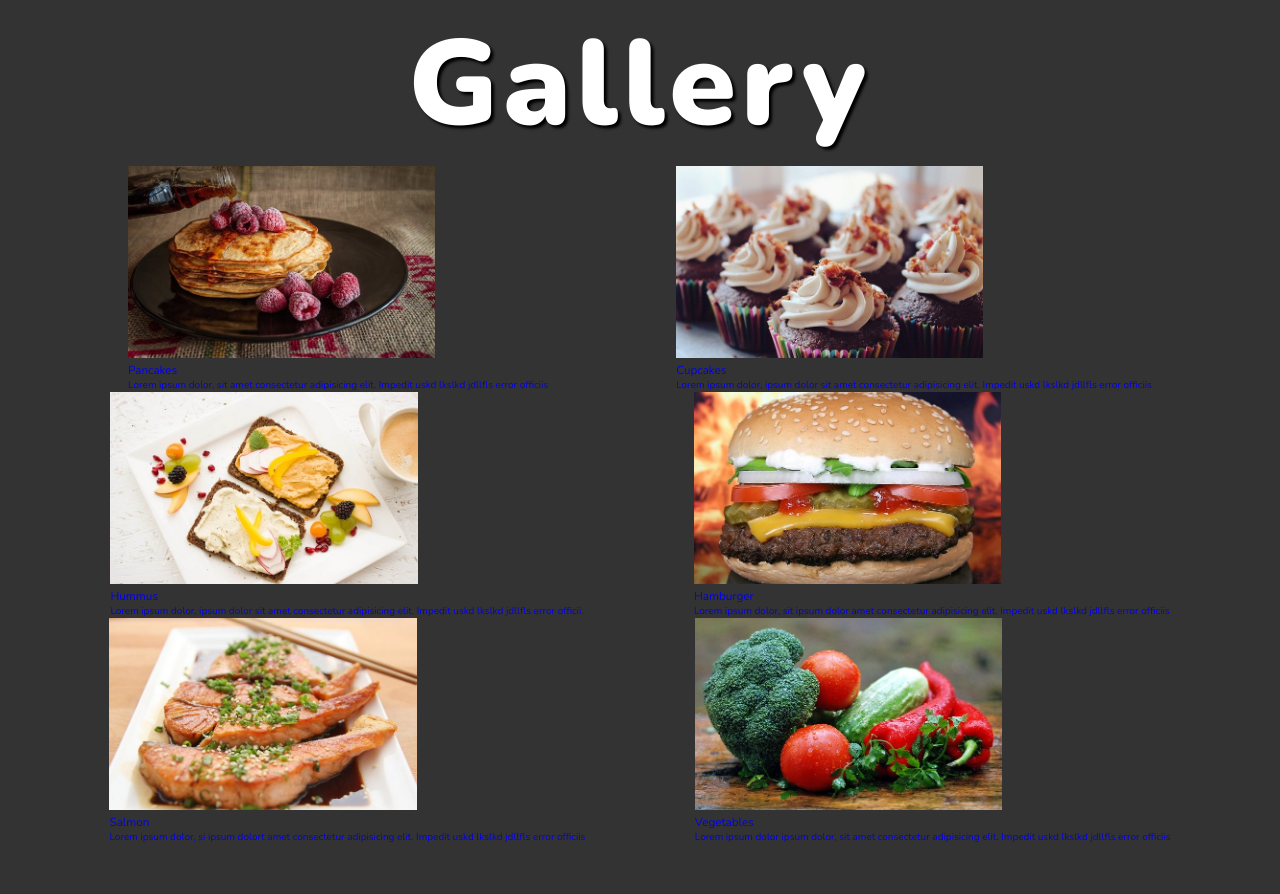
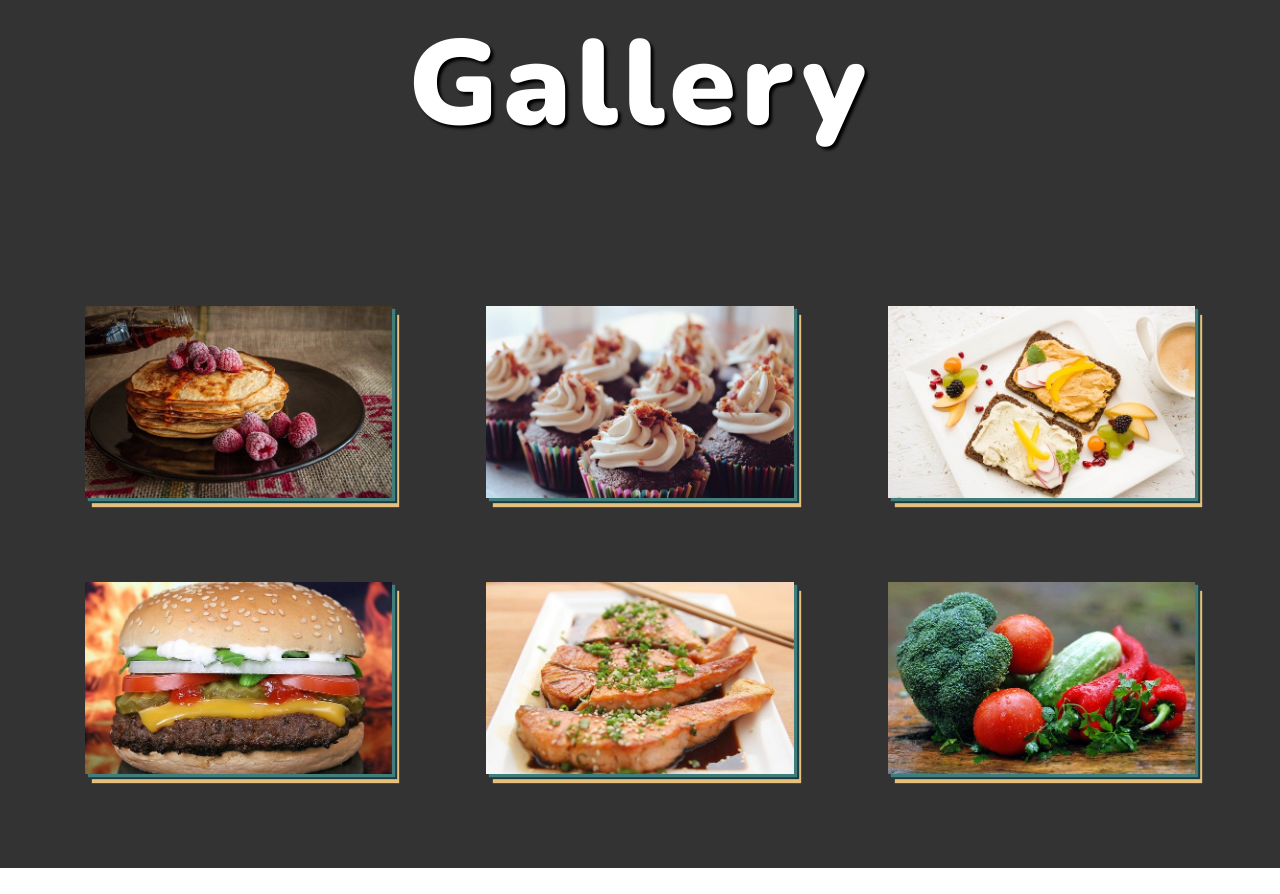
Before and after one commit to mrlg-web/Foods, a plain HTML site: page index.html in a window 1280 px wide. Shown: the part 1647-2541 px from the top of the page. After the commit the page ends 2515 px from the top, so only its background shows below. Drawn offline with nearby package versions, Linux system fonts and the light colour scheme.

Commit message:
Add files via upload
Added a gallery in the index file and decoration with css

```diff
--- a/style.css
+++ b/style.css
@@ -159,13 +159,98 @@ html {
     flex-wrap: wrap;
     align-items: center;
     justify-content: space-evenly;
+    margin-top: 10rem;
+}
+
+.gallery-link {
+    position: relative;
+    margin: 4rem 1rem;
+}
+
+.gallery-link::before {
+    content: "";
+    position: absolute;
+    top: 2vw;
+    left: 80%;
+    width: 0.2rem;
+    height: 0;
+    background-color: #fff;
+    z-index: 10;
+    transition: height.5s;
+}
+
+.gallery-link::after {
+    content: "";
+    position: absolute;
+    top: 30%;
+    left: 2rem;
+    width: 0;
+    height: 0.2rem;
+    background-color: #fff;
+    transition: width 0.5s;
+}
+
+.gallery-link:hover::before {
+    height: 80%;
+}
+
+.gallery-link:hover::after {
+    width: 90%;
 }
 
 .food-img {
     width: 24vw;
     height: 15vw;
     object-fit: cover;
-    /* "object-fit: cover;" -> mantains the quality of the photo - no strech */
+    box-shadow: .3rem .3rem .1rem #417D7A, .5rem .5rem .1rem #1A3C40, .7rem .9rem .1rem #E8C07D;
+    transition: all .5s;
+}
+
+.gallery-link:hover .food-img {
+    box-shadow: 1rem 1rem .1rem #417D7A, 3rem 3rem .1rem #1A3C40, 4rem 4rem .1rem #E8C07D;
+    filter: blur(.5rem);
+    opacity: .5;
+    transform: scale(1.1);
+}
+
+.food-name {
+    position: absolute;
+    top: 3rem;
+    left: 3rem;
+    font-size: 2rem;
+    font-weight: 700;
+    text-transform: uppercase;
+    letter-spacing: 0.1rem;
+    color: #fff;
+    width: 0;
+    overflow: hidden;
+    transition: width 0.3s;
+}
+
+.gallery-link:hover .food-name {
+    width: 100%;
+    transform: width 1.5s 0.5s;
+}
+
+.food-description {
+    position: absolute;
+    bottom: 3vw;
+    left: 2rem;
+    width: 70%;
+    font-size: 1.5rem;
+    font-weight: 300;
+    letter-spacing: 0.1rem;
+    text-transform: uppercase;
+    color: #fff;
+    opacity: 0;
+    visibility: hidden;
+    transition: opacity 0.2s;
+}
+
+.gallery-link:hover .food-description {
+    opacity: 1;
+    visibility: visible;
+    transition: opacity 1s .4s;
 }
 
 /* End Section 3 */
```
